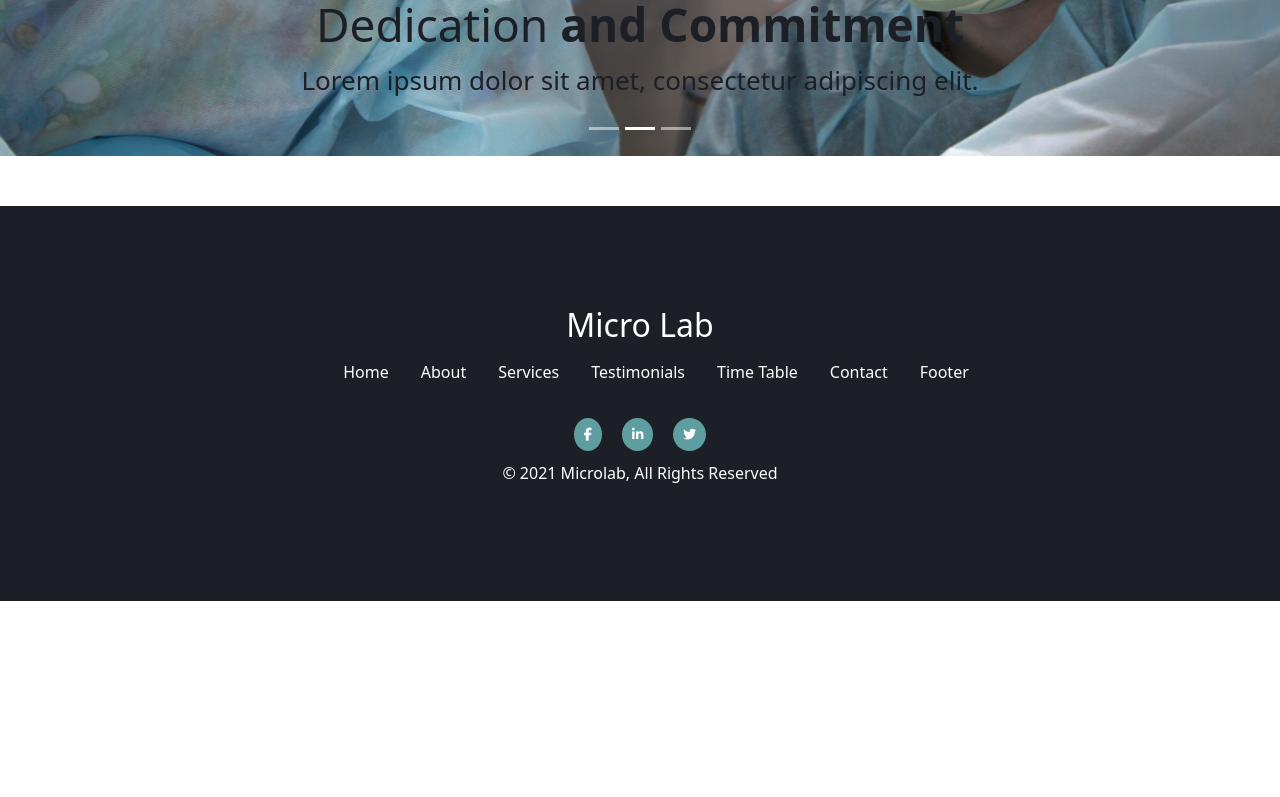
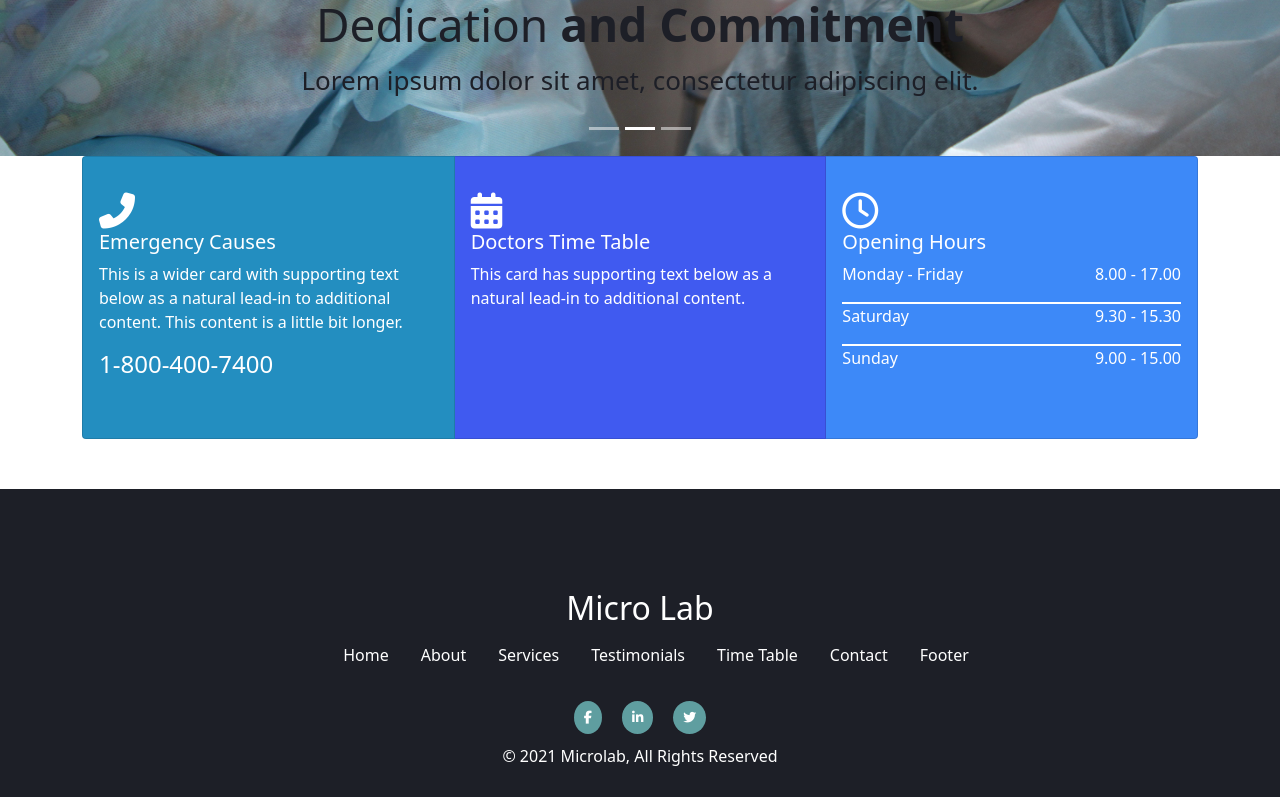
Before and after one commit to Mridul-web-me/micro-lab, a React (Create React App) app: page / in a window 1280 px wide. Shown: the part 837-1634 px from the top of the page. Before the commit the page ends 1438 px from the top, so only its background shows below. Built offline with nearby package versions, Linux system fonts and the light colour scheme.

Commit message:
card added

```diff
--- /dev/null
+++ b/src/Pages/Card/GroupCard.css
@@ -0,0 +1,30 @@
+.dayTime {
+    display: flex;
+    justify-content: space-between;
+    color: #fff;
+}
+.card-group p, i, h4, h5{
+    color: #fff;
+
+}
+.card1.card{
+    background: rgb(35, 142, 192);
+    color: #fff;
+    padding: 20px 0;
+}
+.card2.card{
+    background: rgb(64, 90, 240);
+    color: #fff;
+    padding: 20px 0;
+}
+.card3.card{
+    background: #3d89f8;
+    color: #fff;
+    padding: 20px 0;
+}
+
+.fas.fa-phone-alt,
+.fas.fa-calendar-alt,
+.far.fa-clock{
+    font-size: 36px;
+}
--- /dev/null
+++ b/src/Pages/Card/GroupCard.js
@@ -0,0 +1,58 @@
+import React from 'react'
+import { Card, CardGroup } from 'react-bootstrap'
+import './GroupCard.css'
+
+const GroupCard = () => {
+    return (
+        <div className="container">
+            <CardGroup>
+                <Card className="card1">
+                    <Card.Body>
+                        <i class="fas fa-phone-alt"></i>
+                        <Card.Title>Emergency Causes</Card.Title>
+                        <Card.Text>
+                            <p>This is a wider card with supporting text below as a natural lead-in to
+                                additional content. This content is a little bit longer.</p>
+                            <h4>1-800-400-7400</h4>
+                        </Card.Text>
+                    </Card.Body>
+                </Card>
+                <Card className="card2">
+                    <Card.Body>
+                        <i class="fas fa-calendar-alt"></i>
+                        <Card.Title>Doctors Time Table</Card.Title>
+                        <Card.Text>
+                            <p> This card has supporting text below as a natural lead-in to additional
+                                content.</p>
+                        </Card.Text>
+                    </Card.Body>
+                </Card>
+                <Card className="card3">
+                    <Card.Body>
+                        <i class="far fa-clock"></i>
+                        <Card.Title>Opening Hours</Card.Title>
+                        <Card.Text>
+                            <div className="table">
+                                <div className="dayTime">
+                                    <p>Monday - Friday</p>
+                                    <p>8.00 - 17.00</p>
+                                </div>
+                                <div className="dayTime">
+                                    <p>Saturday</p>
+                                    <p>9.30 - 15.30</p>
+                                </div>
+                                <div className="dayTime">
+                                    <p>Sunday</p>
+                                    <p>9.00 - 15.00</p>
+                                </div>
+
+                            </div>
+                        </Card.Text>
+                    </Card.Body>
+                </Card>
+            </CardGroup>
+        </div>
+    )
+}
+
+export default GroupCard;
--- a/src/Pages/Home/Home.js
+++ b/src/Pages/Home/Home.js
@@ -1,13 +1,23 @@
 import React from 'react'
 import Banner from '../Banner/Banner'
+import GroupCard from '../Card/GroupCard';
+
 
 
 const Home = () => {
     return (
+        <div>
+            <Banner>
 
-        <Banner></Banner>
+            </Banner>
+
+            <GroupCard></GroupCard>
+        </div>
+
+
+
 
     )
 }
 
-export default Home
+export default Home;
```
